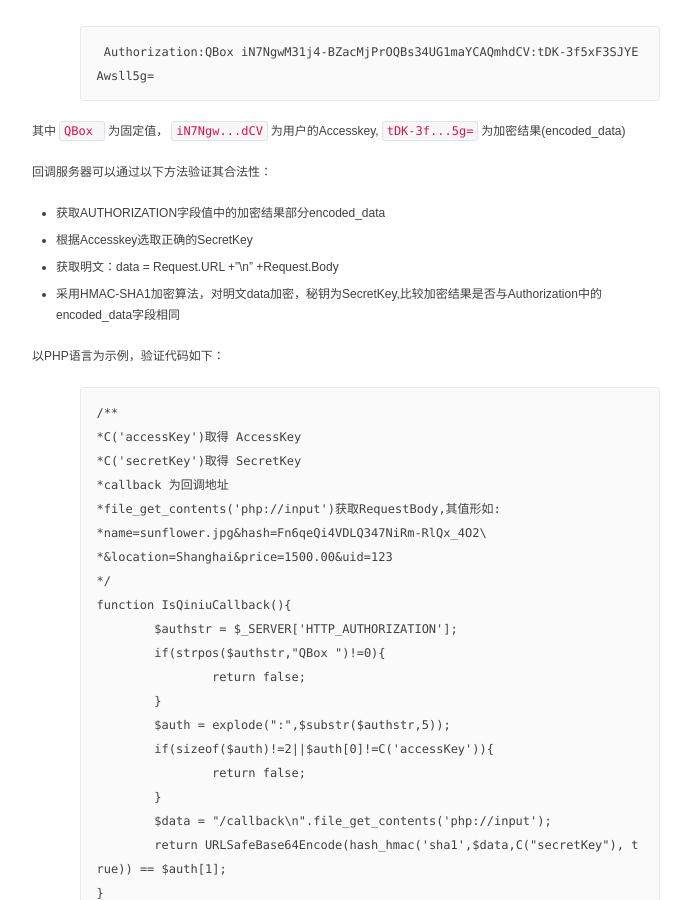
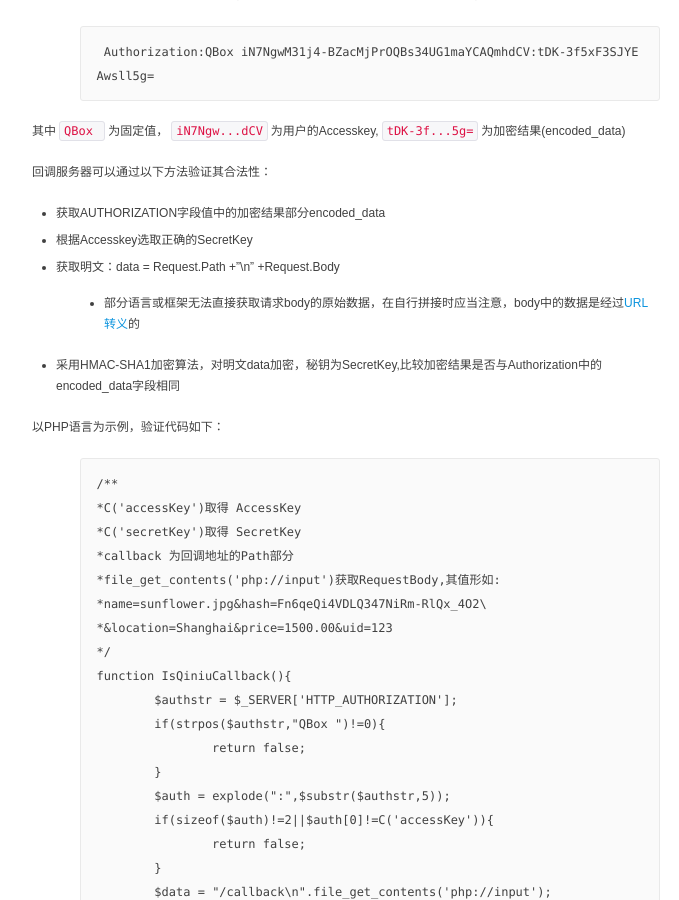
Before and after one commit to qiniu/developer.qiniu.com, a Jekyll site: the page built from docs/v6/api/overview/up/response/callback.md, in a window 1280 px wide and 900 px high, scrolled down 2973 px. Shown: the whole window, without its empty margins (435-1114 px from the left). Built offline with Jekyll 4.4.1, drawn with Linux system fonts in a browser that asks for light colours; nearby versions of some CDN libraries; library files that are not in the unit come from our copies.

Commit message:
callback body说明

```diff
--- a/docs/v6/api/overview/up/response/callback.md
+++ b/docs/v6/api/overview/up/response/callback.md
@@ -128,7 +128,8 @@ X-Reqid: iDYAAPBicOGXLUET
 
 - 根据Accesskey选取正确的SecretKey
 
-- 获取明文：data = Request.URL +"\n" +Request.Body
+- 获取明文：data = Request.Path +"\n" +Request.Body
+    - 部分语言或框架无法直接获取请求body的原始数据，在自行拼接时应当注意，body中的数据是经过[URL转义][urlescapeHref]的
 
 - 采用HMAC-SHA1加密算法，对明文data加密，秘钥为SecretKey,比较加密结果是否与Authorization中的encoded_data字段相同
 
@@ -138,7 +139,7 @@ X-Reqid: iDYAAPBicOGXLUET
 /**
 *C('accessKey')取得 AccessKey
 *C('secretKey')取得 SecretKey
-*callback 为回调地址
+*callback 为回调地址的Path部分
 *file_get_contents('php://input')获取RequestBody,其值形如:
 *name=sunflower.jpg&hash=Fn6qeQi4VDLQ347NiRm-RlQx_4O2\
 *&location=Shanghai&price=1500.00&uid=123
```
Also changed, not shown: other parts of docs/v6/api/overview/up/response/callback.md (+2 -0 lines).
